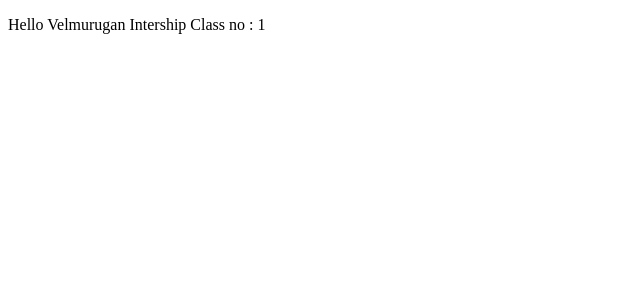
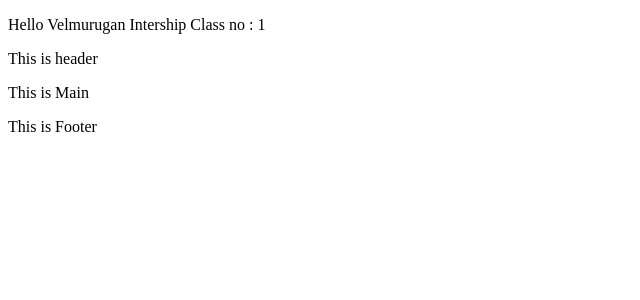
Before and after one commit to Velmurugan-02/REACT_INTERN, a React (Vite) app in the folder TEST_01/: page / in a window 1280 px wide. Shown: the top 300 px of the page, without its empty margins (0-640 px from the left). Built offline with nearby package versions, Linux system fonts and the light colour scheme.

Commit message:
New Components are added

```diff
--- /dev/null
+++ b/TEST_01/Components/Footer.jsx
@@ -0,0 +1,9 @@
+function Footer(){
+    return(
+        <>
+            <p>This is Footer</p>
+        </>
+    )
+}
+
+export default Footer;
--- /dev/null
+++ b/TEST_01/Components/Header.jsx
@@ -0,0 +1,9 @@
+function Header(){
+    return(
+        <>
+            <p>This is header</p>
+        </>
+    )
+}
+
+export default Header;
--- /dev/null
+++ b/TEST_01/Components/Main.jsx
@@ -0,0 +1,9 @@
+function Main(){
+    return(
+        <>
+            <p>This is Main</p>
+        </>
+    )
+}
+
+export default Main;
--- a/TEST_01/src/App.jsx
+++ b/TEST_01/src/App.jsx
@@ -1,10 +1,16 @@
 import Test_props from '../Components/TestProps';
+import Header from '../Components/Header';
+import Main from '../Components/Main';
+import Footer from '../Components/Footer';
 
 function App() {
   let name = "Velmurugan";
   return (
     <>
       <Test_props name = "Velmurugan" num = "1"/>
+      <Header></Header>
+      <Main></Main>
+      <Footer></Footer>
     </>
   )
 }
```
